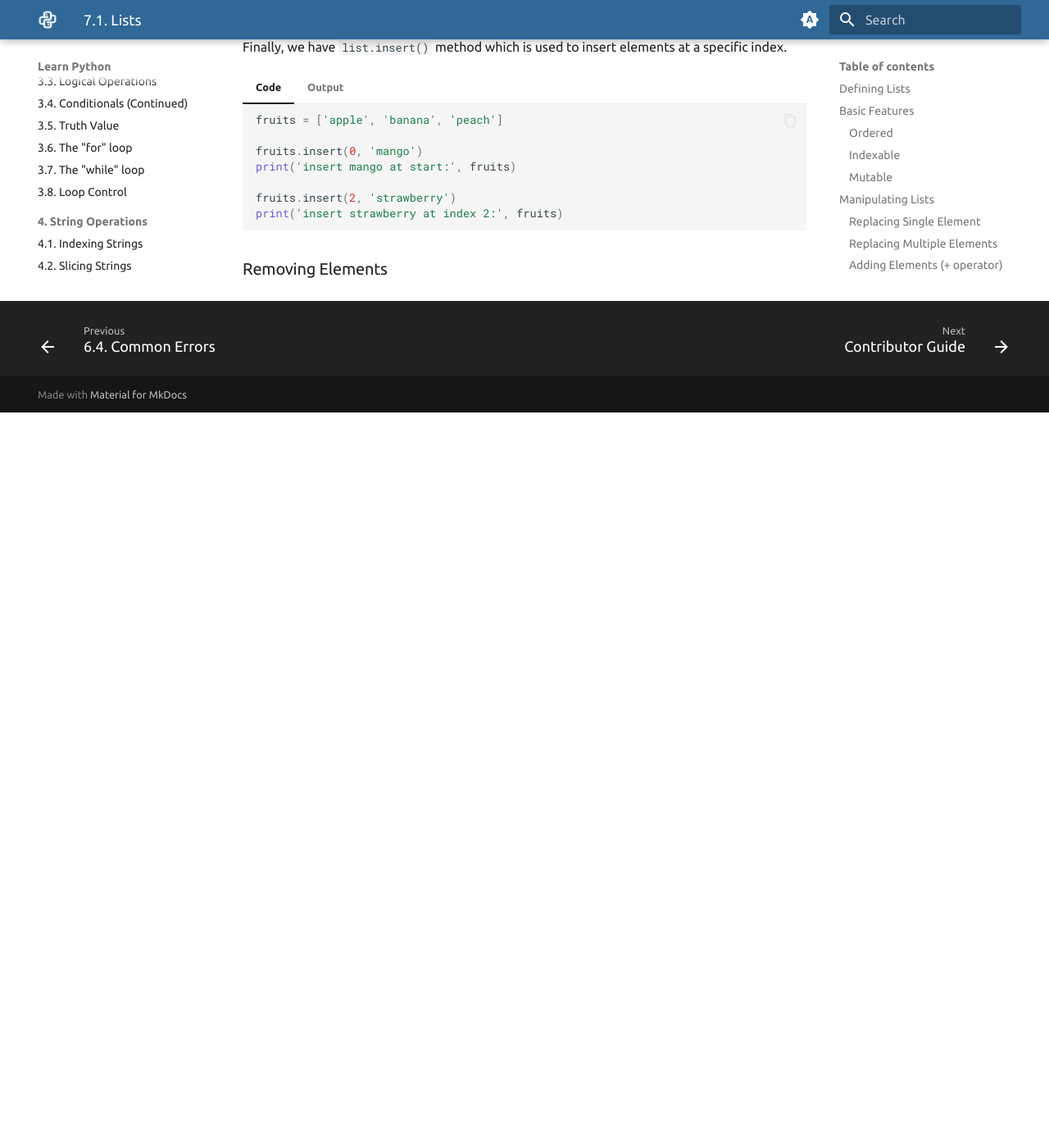
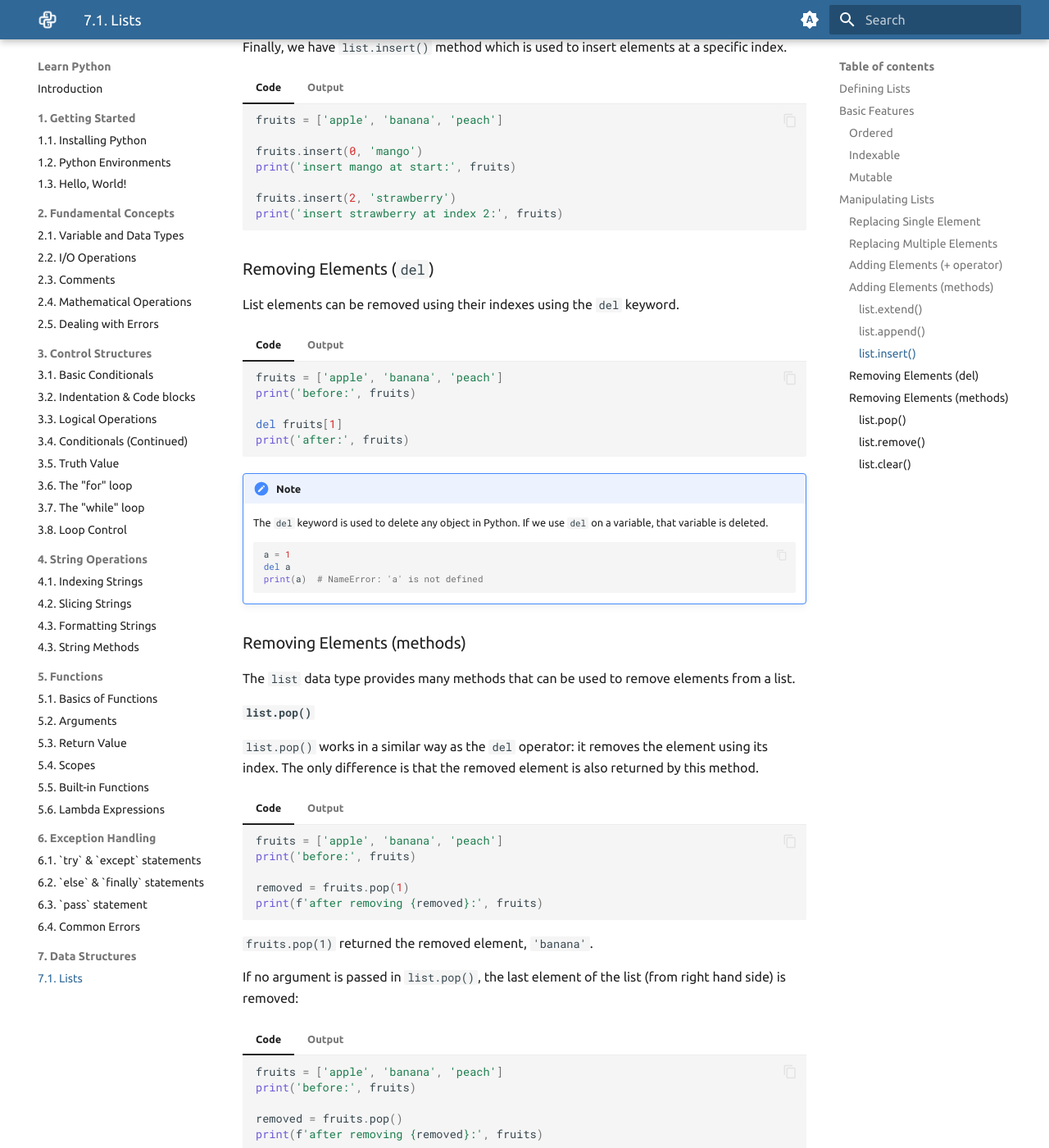
Before and after one commit to thepyguide/thepyguide.github.io, an MkDocs documentation site: the page built from docs/data-structures/lists.md, in a window 1280 px wide and 1400 px high, scrolled down 5266 px. Shown: the whole window at 82% size. Built offline with MkDocs 1.6.1 and Material for MkDocs 9.7.7, drawn with Linux system fonts in a browser that asks for light colours; before the commit the page ends 5769 px from its top, so only the background shows below that; some of the changed text lies outside the part shown.

Commit message:
Add removing elements section
Change hyperlink for lists page: list -> lists

````diff
--- a/docs/data-structures/list.md
+++ b/docs/data-structures/lists.md
@@ -352,4 +352,147 @@
     insert strawberry at index 2: ['mango', 'apple', 'strawberry', 'banana', 'peach']
     ```
 
-### Removing Elements
+### Removing Elements (`del`)
+List elements can be removed using their indexes using the `del` keyword.
+
+=== "Code"
+
+    ```py
+    fruits = ['apple', 'banana', 'peach']
+    print('before:', fruits)
+
+    del fruits[1]
+    print('after:', fruits)
+    ```
+
+=== "Output"
+
+    ```
+    before: ['apple', 'banana', 'peach']
+    after: ['apple', 'peach']
+    ```
+
+<!-- TODO: page for del kw -->
+
+!!! note
+
+    The `del` keyword is used to delete any object in Python. If we
+    use `del` on a variable, that variable is deleted.
+
+    ```py
+    a = 1
+    del a
+    print(a)  # NameError: 'a' is not defined
+    ```
+
+### Removing Elements (methods)
+The `list` data type provides many methods that can be used to remove elements
+from a list.
+
+#### `list.pop()`
+`list.pop()` works in a similar way as the `del` operator: it removes the element
+using its index. The only difference is that the removed element is also returned
+by this method.
+
+=== "Code"
+
+    ```py
+    fruits = ['apple', 'banana', 'peach']
+    print('before:', fruits)
+
+    removed = fruits.pop(1)
+    print(f'after removing {removed}:', fruits)
+    ```
+
+=== "Output"
+
+    ```
+    before: ['apple', 'banana', 'peach']
+    after removing banana: ['apple', 'peach']
+    ```
+
+`fruits.pop(1)` returned the removed element, `'banana'`.
+
+If no argument is passed in `list.pop()`, the last element of the list (from
+right hand side) is removed:
+
+=== "Code"
+
+    ```py
+    fruits = ['apple', 'banana', 'peach']
+    print('before:', fruits)
+
+    removed = fruits.pop()
+    print(f'after removing {removed}:', fruits)
+    ```
+
+=== "Output"
+
+    ```
+    before: ['apple', 'banana', 'peach']
+    after removing peach: ['apple', 'banana']
+    ```
+
+#### `list.remove()`
+`list.remove()` takes any value as parameter and removes that value from the
+list:
+
+=== "Code"
+
+    ```py
+    fruits = ['apple', 'banana', 'peach']
+    print('before:', fruits)
+
+    fruits.remove('banana')
+    print(f'after:', fruits)
+    ```
+
+=== "Output"
+
+    ```
+    before: ['apple', 'banana', 'peach']
+    after: ['apple', 'peach']
+    ```
+
+Worth noting that if the given value appears more than once in the list, only
+the first occurence is removed:
+
+=== "Code"
+
+    ```py
+    fruits = ['apple', 'banana', 'peach', 'banana']
+    print('before:', fruits)
+
+    fruits.remove('banana')
+    print(f'after:', fruits)
+    ```
+
+=== "Output"
+
+    ```
+    before: ['apple', 'banana', 'peach', 'banana']
+    after: ['apple', 'peach', 'banana']
+    ```
+
+In case the passed value is not in the list, a `ValueError` is raised.
+
+#### `list.clear()`
+`list.clear()` is a rather nuclear option. This method deletes all elements
+of the list and makes it empty.
+
+=== "Code"
+
+    ```py
+    fruits = ['apple', 'banana', 'peach']
+    print('before:', fruits)
+
+    fruits.clear()
+    print(f'after:', fruits)
+    ```
+
+=== "Output"
+
+    ```
+    before: ['apple', 'banana', 'peach', 'banana']
+    after: []
+    ```
--- a/mkdocs.yml
+++ b/mkdocs.yml
@@ -114,7 +114,7 @@
 
     - 7. Data Structures:
 
-      - data-structures/list.md
+      - data-structures/lists.md
 
   - Contributor Guide:
 
````
